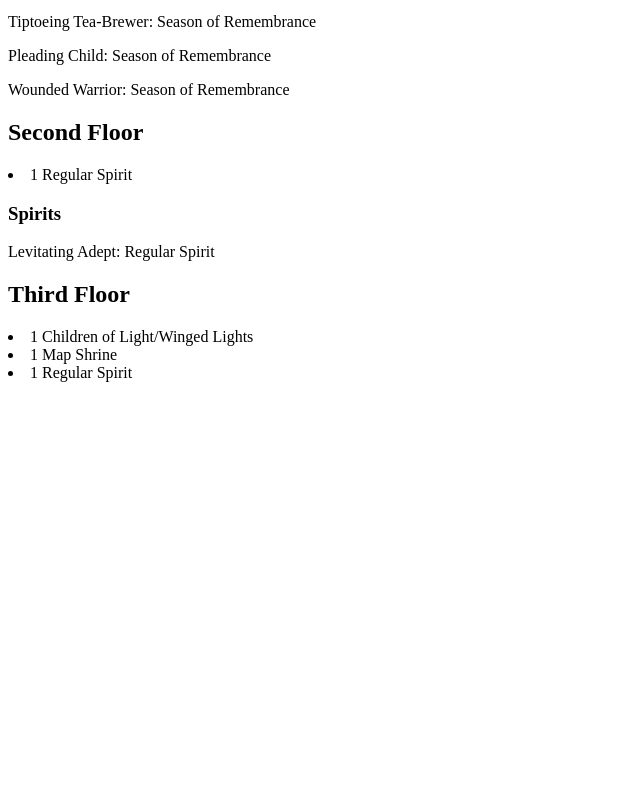
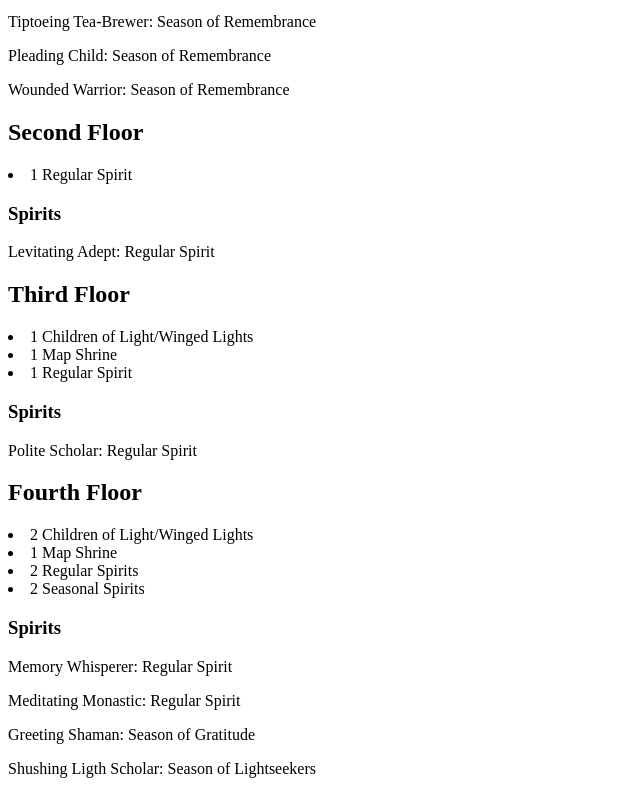
Before and after one commit to TheKathyX/ThatSkyApp, a plain HTML site: page vault.html in a window 1280 px wide. Shown: the part 1988-2782 px from the top of the page, without its empty margins (0-640 px from the left). Before the commit the page ends 2378 px from the top, so only its background shows below. Drawn offline with Linux system fonts and the light colour scheme.

Commit message:
Added 4th floor information in vault

```diff
--- a/vault.html
+++ b/vault.html
@@ -112,6 +112,21 @@
             <li>1 Map Shrine</li>
             <li>1 Regular Spirit</li>
 
+            <h3>Spirits</h3>
+                <p>Polite Scholar: Regular Spirit</p>
+
+        <h2>Fourth Floor</h2>
+                <li>2 Children of Light/Winged Lights</li>
+                <li>1 Map Shrine</li>
+                <li>2 Regular Spirits</li>
+                <li>2 Seasonal Spirits</li>
+
+                <h3>Spirits</h3>
+                    <p>Memory Whisperer: Regular Spirit</p>
+                    <p>Meditating Monastic: Regular Spirit</p>
+                    <p>Greeting Shaman: Season of Gratitude</p>
+                    <p>Shushing Ligth Scholar: Season of Lightseekers</p>
+
 
 </body>
 </html>
```
